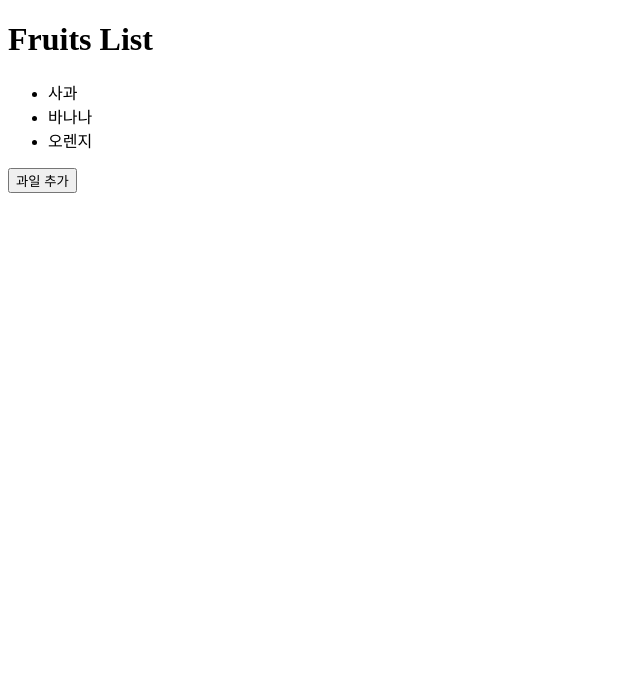
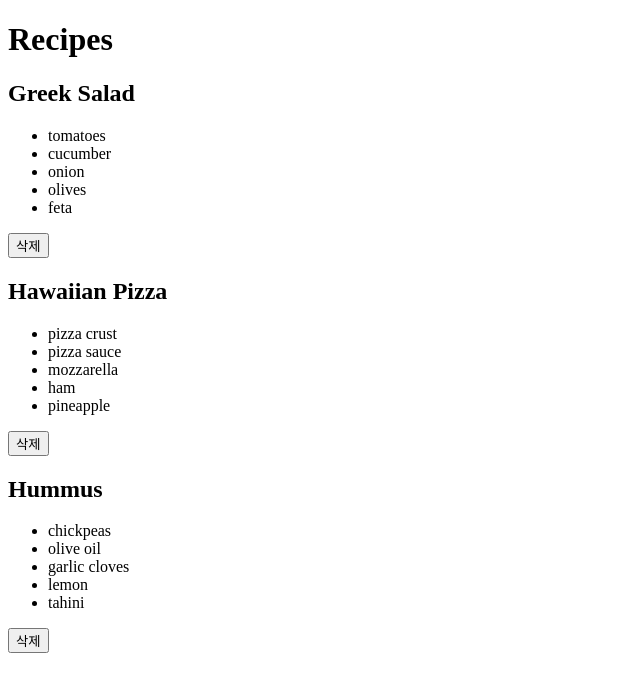
Before and after one commit to Seo-JeongJin/ReactWithTypeScript, a React (Vite) app: page / in a window 1280 px wide. Shown: the top 692 px of the page, without its empty margins (0-640 px from the left). Built offline with nearby package versions, Linux system fonts and the light colour scheme.

Commit message:
recipe list redering test, set tailwindcss

```diff
--- a/package.json
+++ b/package.json
@@ -10,8 +10,11 @@
     "preview": "vite preview"
   },
   "dependencies": {
+    "@tailwindcss/vite": "^4.1.18",
     "react": "^19.2.0",
-    "react-dom": "^19.2.0"
+    "react-dom": "^19.2.0",
+    "tailwindcss": "^4.1.18",
+    "uuid": "^13.0.0"
   },
   "devDependencies": {
     "@eslint/js": "^9.39.1",
--- a/src/App.tsx
+++ b/src/App.tsx
@@ -1,21 +1,9 @@
-import { useState } from 'react';
+import RecipeList from './components/RecipeList';
 
 export default function App() {
-  const [items, setItems] = useState<string[]>(['사과', '바나나', '오렌지']);
-  const addFruit = () => {
-    setItems((items) => [...items, '포도']);
-  };
   return (
     <>
-      <h1>Fruits List</h1>
-      <ul>
-        {items.map((value, index) => (
-          <li key={index}>{value}</li>
-        ))}
-      </ul>
-      <button onClick={addFruit} disabled={items.length >= 4}>
-        과일 추가
-      </button>
+      <RecipeList />
     </>
   );
 }
--- /dev/null
+++ b/src/components/Recipe.tsx
@@ -0,0 +1,23 @@
+export default function Recipe({
+  id,
+  name,
+  ingredients,
+  handleDelete,
+}: {
+  id: string;
+  name: string;
+  ingredients: string[];
+  handleDelete: (id: string) => void;
+}) {
+  return (
+    <>
+      <h2>{name}</h2>
+      <ul>
+        {ingredients.map((ingredient) => (
+          <li key={ingredient}>{ingredient}</li>
+        ))}
+      </ul>
+      <button onClick={() => handleDelete(id)}>삭제</button>
+    </>
+  );
+}
--- /dev/null
+++ b/src/components/RecipeList.tsx
@@ -0,0 +1,18 @@
+import { useState } from 'react';
+import { initialRecipes } from '../data/initialData';
+import Recipe from './Recipe';
+
+export default function RecipeList() {
+  const [recipes, setRecipes] = useState(initialRecipes);
+  const handleDelete = (id: string) => {
+    setRecipes((recipes) => recipes.filter((recipe) => recipe.id !== id));
+  };
+  return (
+    <>
+      <h1>Recipes</h1>
+      {recipes.map((recipe) => (
+        <Recipe key={recipe.id} {...recipe} handleDelete={handleDelete} />
+      ))}
+    </>
+  );
+}
--- /dev/null
+++ b/src/data/initialData.tsx
@@ -0,0 +1,23 @@
+export const initialRecipes = [
+  {
+    id: 'greek-salad',
+    name: 'Greek Salad',
+    ingredients: ['tomatoes', 'cucumber', 'onion', 'olives', 'feta'],
+  },
+  {
+    id: 'hawaiian-pizza',
+    name: 'Hawaiian Pizza',
+    ingredients: [
+      'pizza crust',
+      'pizza sauce',
+      'mozzarella',
+      'ham',
+      'pineapple',
+    ],
+  },
+  {
+    id: 'hummus',
+    name: 'Hummus',
+    ingredients: ['chickpeas', 'olive oil', 'garlic cloves', 'lemon', 'tahini'],
+  },
+];
```
Also changed, not shown: 1 other file (tests, documents, lock files or other folders).
